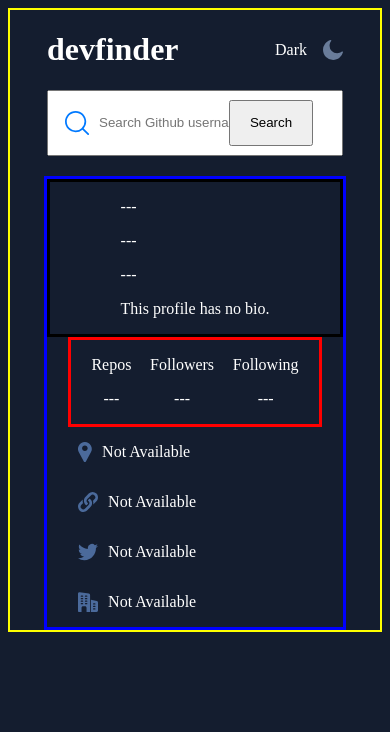
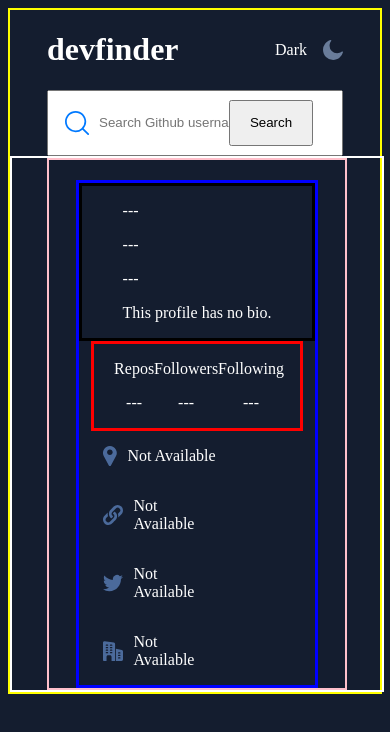
Before and after one commit to vikrambenipal/github-user-search-app, a React (Create React App) app: page / in a window 390 px wide. Shown: the top 732 px of the page. Built offline with nearby package versions, Linux system fonts and the light colour scheme; no server answers.

Commit message:
desktop version has avatar image to the side although mobile and tablet version need some fixing

```diff
--- a/src/App.js
+++ b/src/App.js
@@ -8,6 +8,19 @@ import User from './components/User';
 const Container = styled.div`
   //max-width: 730px;
   border: 2px solid yellow;
+`
+const Row = styled.div`
+  display: flex;
+  border: 2px solid white;
+  flex-direction: column;
+  justify-content: center;
+  align-items: center;
+  position: relative;
+  width: 100%;
+  h1 {
+    position: absolute;
+    left: 5%;
+  }
 `
 const TopContainer = styled.div`
   display: flex;
@@ -33,7 +46,9 @@ function App() {
         <Header />
         <Search setData={setData}/>
       </TopContainer>
-      <User data={data}/>
+      <Row>
+        <User data={data}/>
+      </Row>
     </Container>
   );
 }
--- a/src/components/User.js
+++ b/src/components/User.js
@@ -4,15 +4,50 @@ import UserDescription from './UserDescription';
 import UserInfo from './UserInfo';
 import UserStats from './UserStats';
 
+const media = {
+  tablet: '@media(min-width: 768px)',
+  desktop: '@media(min-width: 992px)',
+}
+const Row = styled.div`
+  display: flex;
+  border: 2px solid white;
+  flex-direction: row;
+  position: relative;
+  h1 {
+    position: absolute;
+    left: 5%;
+  }
+`
+const Avatar = styled.img`
+    ${media.desktop}{
+      display: visible;
+      width: 20%;
+      height: 20%;
+      border-radius: 50%;
+      margin-top: 35px;
+      margin-left: 15px;
+    }
+  `
 const Container = styled.div`
     display: flex;
     flex-direction: column;
-    justify-content: center;
+    justify-content: right;
     //align-items: center;
     border: 3px solid blue;
     margin-top: 30px;
     width: 80%;
     margin: 20px auto 0px auto;
+    max-width: 730px;
+    ${media.desktop}{
+      //padding-left: 200px;
+    }
+`
+const D = styled.div`
+    display: flex;
+    flex-direction: row;
+    justify-content: space-between;
+    border: 2px solid pink;
+    width: 80%;
     max-width: 730px;
 `
 const User = ({ data }) => {
@@ -21,11 +56,14 @@ const User = ({ data }) => {
   const noResult = "Not Available";
 
   return (
-    <Container>
+    <D>
+      <Avatar src={data.avatar_url}/>
+      <Container>
         <UserDescription data={data} empty={empty} />
         <UserInfo data={data} empty={empty} />
         <UserStats data={data} noResult={noResult} />
-    </Container>
+      </Container>
+    </D>
   )
 }
 
```
